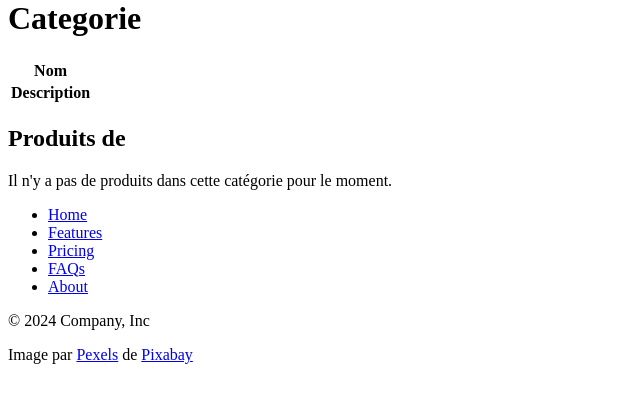
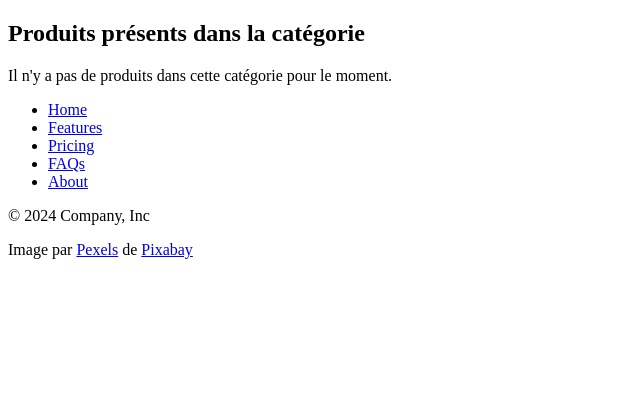
Before and after one commit to lea-nova/bio_bloom_market, a Symfony app: template templates/categorie/show.html.twig in a window 1280 px wide. Shown: the part 21-424 px from the top of the page, without its empty margins (0-640 px from the left). Run offline with Twig, Linux system fonts and the light colour scheme; the template is opened without the code that fills it, so the values that code supplies are empty; style sheets or scripts are compiled from the project's sources; some libraries are stand-ins or nearby versions.

Commit message:
Changement affichage dans les produits

```diff
--- a/templates/categorie/show.html.twig
+++ b/templates/categorie/show.html.twig
@@ -4,7 +4,9 @@
 {% endblock %}
 
 {% block body %}
-	<h1>Categorie</h1>
+
+	<h1 class="text-center">{{categorie.nom}}</h1>
+	<p class="text-center">{{categorie.description}}</p>
 
 	<table class="table">
 		<tbody>
@@ -15,20 +17,20 @@
 					<td>{{ categorie.id }}</td>
 				</tr>
 			{% endif %}
-			<tr>
+			{# <tr>
 																																																																												<th>Nom</th>
 																																																																												<td>{{ categorie.nom }}</td>
-			</tr>
+																																																																											</tr> #}
 			{% if is_granted("ROLE_ADMIN") %}
 				<tr>
 					<th>Slug</th>
 					<td>{{ categorie.slug }}</td>
 				</tr>
 			{% endif %}
-			<tr>
+			{# <tr>
 																																																																												<th>Description</th>
 																																																																												<td>{{ categorie.description|e }}</td>
-			</tr>
+																																																																											</tr> #}
 
 
 			{% if is_granted("ROLE_ADMIN") %}
@@ -51,9 +53,11 @@
 			{% endif %}
 		</tbody>
 	</table>
-	<h2>Produits de
+
+	<div class="flex flex-col justify-center place-items-center">
+		<h2>Produits présents dans la catégorie
 			{{categorie.nom}}</h2>
-	<div class=" w-[95%] m-auto">
+		<div class=" w-[95%] m-auto ">
 			{% if categorie.Produits is empty %}
 				<p>
 					Il n'y a pas de produits dans cette catégorie pour le moment.
@@ -70,7 +74,7 @@
 				</div>
 			{% endif %}
 		</div>
-
+	</div>
 	{% if is_granted("ROLE_ADMIN") %}
 
 		<a href="{{ path('app_categorie_index') }}">back to list</a>
```
Lines whose indentation alone changed are shown as unchanged.
